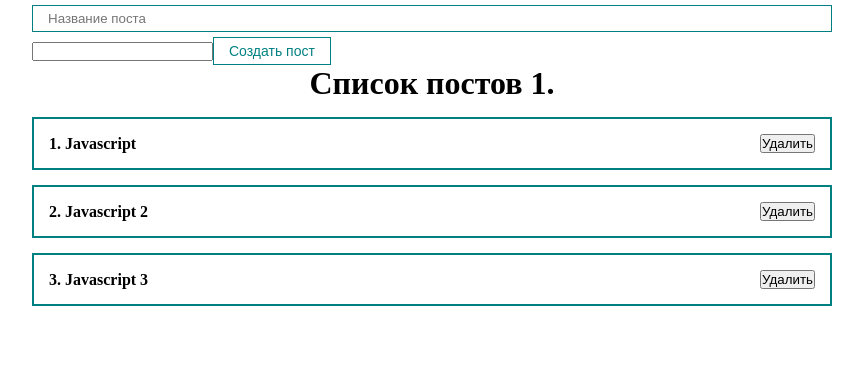
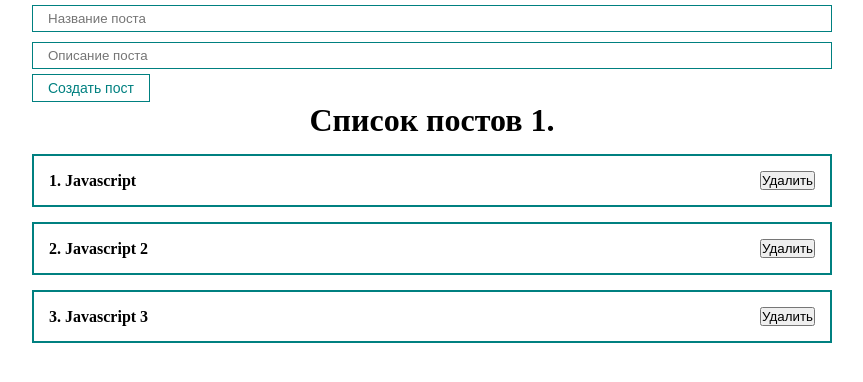
Before and after one commit to raiyin/react_fund_course, a React (Create React App) app: page / in a window 1280 px wide. Shown: the top 382 px of the page, without its empty margins (208-1071 px from the left). Built offline with nearby package versions, Linux system fonts and the light colour scheme.

Commit message:
useref. Part 2.

```diff
--- a/src/App.js
+++ b/src/App.js
@@ -30,11 +30,11 @@
                     onChange={e => setTitle(e.target.value)}
                     type="text"
                     placeholder="Название поста" />
-                <input ref={bodyInputRef} type="text" />
-                {/* <MyInput
+                {/* Неуправляемый/неконтролируемый компонент*/}
+                <MyInput
                     ref={bodyInputRef}
                     type="text"
-                    placeholder="Описание поста" /> */}
+                    placeholder="Описание поста" />
                 <MyButton onClick={addNewPost}>Создать пост</MyButton>
             </form>
             <PostList posts={posts} title="Список постов 1." />
--- a/src/components/UI/input/MyInput.jsx
+++ b/src/components/UI/input/MyInput.jsx
@@ -1,10 +1,8 @@
 import React from 'react'
 import classes from './MyInput.module.css'
 
-const MyInput = ( props ) => {
-  return (
-    <input className={classes.myInput} {...props}/>
-  );
-};
+const MyInput = React.forwardRef((props, ref) => {
+  return <input ref={ref} className={classes.myInput} {...props} />
+})
 
-export default MyInput;
+export default MyInput
```
